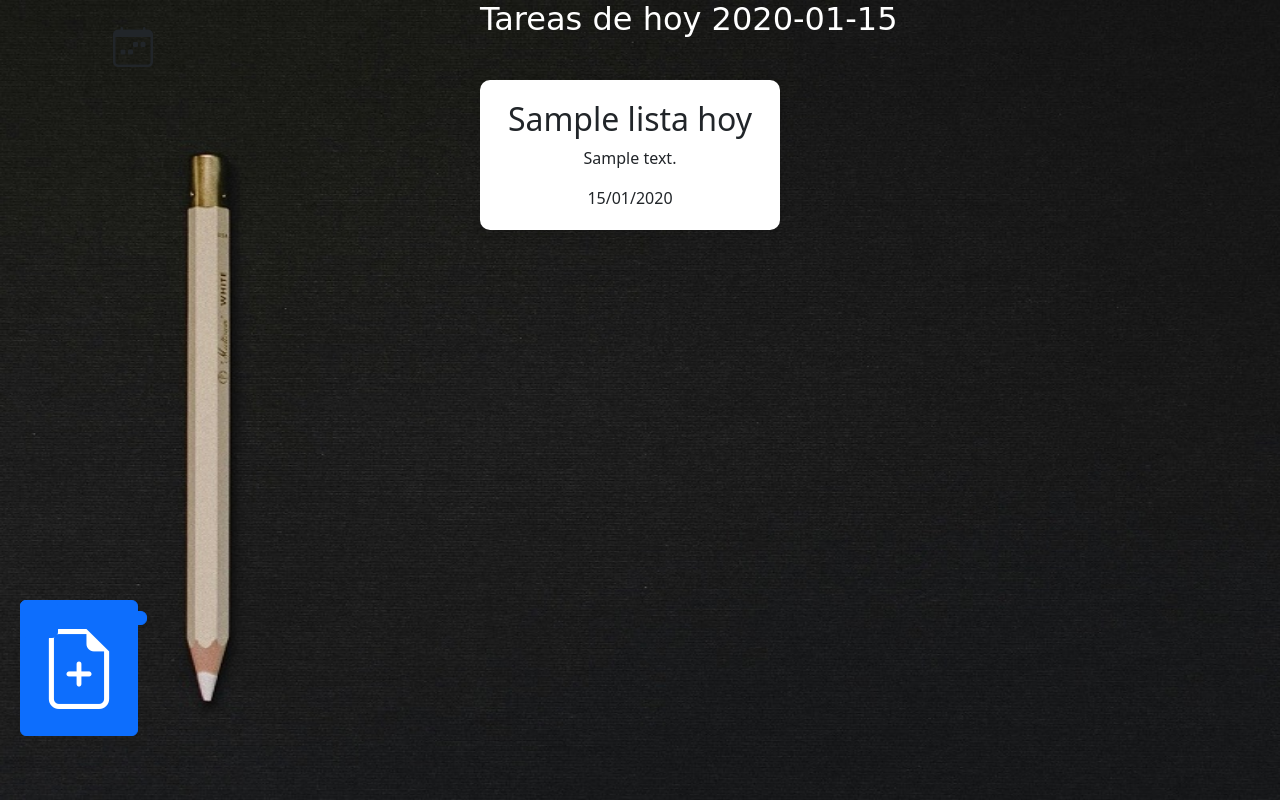
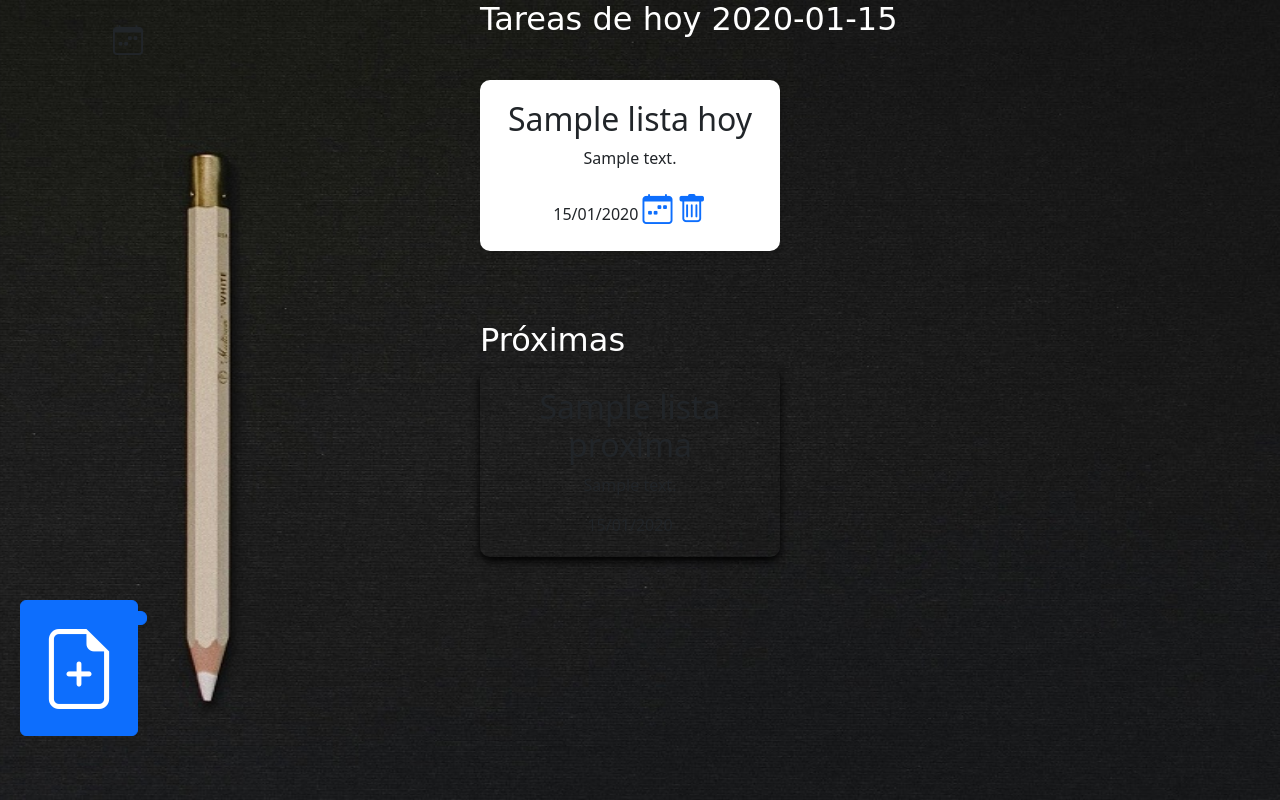
Before and after one commit to jmm-1987/agenda, a Flask app: template templates/index.html in a window 1280 px wide; the page is wider, and only the part inside the window is pictured. Run offline with Flask 3, Linux system fonts and the light colour scheme; the template is opened without the code that fills it: most values are stand-ins (such as "Sample title", 1, 10 or a date in 2020); some libraries are stand-ins or nearby versions.

Commit message:
29/04 pruebas base de datos

```diff
--- a/main.py
+++ b/main.py
@@ -12,7 +12,7 @@ def home():
     hoy = datetime.today().date()
     manana = hoy + timedelta(days=1)
     lista_hoy = db.session.query(Tarea).filter(Tarea.fecha_alerta == hoy).all()
-    lista_proxima = db.session.query(Tarea).filter(Tarea.fecha_alerta == manana).all()
+    lista_proxima = db.session.query(Tarea).filter(Tarea.fecha_alerta >= manana).all()
 
     print(type(hoy))
 
@@ -33,6 +33,15 @@ def grabar_tarea():
     db.session.add(tarea)
     db.session.commit()
     return redirect(url_for('home'))
+@app.route('/borrar_tarea/<id>', methods=["POST"])
+def borrar_tarea(id):
+    registro_borrar = db.session.query(Tarea).filter_by(id=id).first()
+    db.session.delete(registro_borrar)
+    db.session.commit()
+    return redirect(url_for('index'))
+
+
+
 
 # Press the green button in the gutter to run the script.
 if __name__ == '__main__':
--- a/static/main.css
+++ b/static/main.css
@@ -1,7 +1,7 @@
 body {
   background-image: url('fondo.jpg'); /* Cambia 'fondo.jpg' por la URL de tu imagen de fondo */
   background-size: 1600px 800px;
-  background-repeat: no-repeat;
+  background-repeat: repeat;
   font-family: Arial, sans-serif;
   margin: 0;
   padding: 0;
@@ -9,7 +9,13 @@ body {
   justify-content: center;
   align-items: flex-start;
   height: 100vh;
+  width: 100%;
 }
+
+.flex-container,
+    .flex-container2 {
+      margin-top: 60px; /* Añade margen superior para separar los contenedores */
+    }
 
 /*contendor donde están los posit*/
 .flex-container {
@@ -19,6 +25,7 @@ body {
   margin-top: 80px;
   gap: 10px; /* Espacio entre los elementos flexibles */
   max-width: 800px;
+  flex-direction: column;
 }
 
 .titulo {
@@ -29,12 +36,31 @@ body {
   font-family: cursive;
 }
 
+.titulo2{
+  color:white;
+  font-family: cursive;
+}
+
 /*sobre los posit*/
 .post-it {
   background-color: #fff;
   padding: 10px;
   border-radius: 10px;
   box-shadow: 0 4px 8px rgba(0, 0, 0, 0.1);
+  margin-bottom: 10px;
+  width: calc(33.33% - 20px); /* Define el ancho de cada post-it para que haya tres columnas */
+  margin-right: 20px; /* Espacio entre las columnas */
+  margin-left: 0; /* Eliminar el margen izquierdo del primer elemento */
+  width: 300px; /* Ancho fijo para los contenedores post-it */
+  padding: 20px;
+  text-align: center;
+}
+
+.post-it2 {
+  background-color: #grey;
+  padding: 10px;
+  border-radius: 10px;
+  box-shadow: 0 4px 8px rgba(1, 1, 0, 2.1);
   margin-bottom: 10px;
   width: calc(33.33% - 20px); /* Define el ancho de cada post-it para que haya tres columnas */
   margin-right: 20px; /* Espacio entre las columnas */
@@ -95,5 +121,10 @@ button {
 }
 
 .custom-icon2 {
-    font-size: 40px; /* Cambia este valor según el tamaño deseado */
+    font-size: 30px; /* Cambia este valor según el tamaño deseado */
+
   }
+
+.bi-trash custom-icon2 {
+    margin-left: auto;
+}
--- a/templates/index.html
+++ b/templates/index.html
@@ -22,16 +22,23 @@
 
 
 <br>
+<div class="d-flex flex-column">
 <div class="flex-container">
   <h2 class="titulo">Tareas de hoy {{hoy.strftime('%d/%m/%Y')}}</h2>
-  <a href="form_nueva_tarea" class="btn btn-primary">
-    <button type="button">
-    <i class="chevron-compact-down"></i>
-    </button>
-    </a>
-  </h2>
   {% for t in lista_hoy %}
   <div class="post-it">
+    <h2>{{t.titulo}}</h2>
+    <p class="contenido">{{t.contenido}}</p>
+    <fecha>{{t.fecha_alerta.strftime('%d/%m/%Y')}}</fecha>
+    <a href="{{ url_for('grabar_tarea', id=t.id) }}"><i class="bi bi-calendar-week custom-icon2"></i></a>
+    <a href="{{ url_for('grabar_tarea', id=t.id) }}"><i class="bi bi-trash custom-icon2"></i></a>
+  </div>
+  {% endfor %}
+</div>
+    <div class="flex-container2">
+  <h2 class="titulo2">Próximas</h2>
+  {% for t in lista_proxima %}
+  <div class="post-it2">
     <h2>{{t.titulo}}</h2>
     <p class="contenido">{{t.contenido}}</p>
     <fecha>{{t.fecha_alerta.strftime('%d/%m/%Y')}}</fecha>
```
